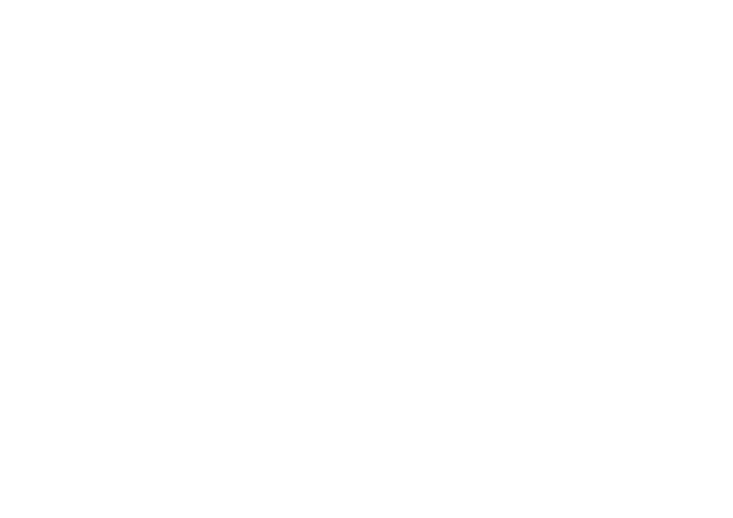
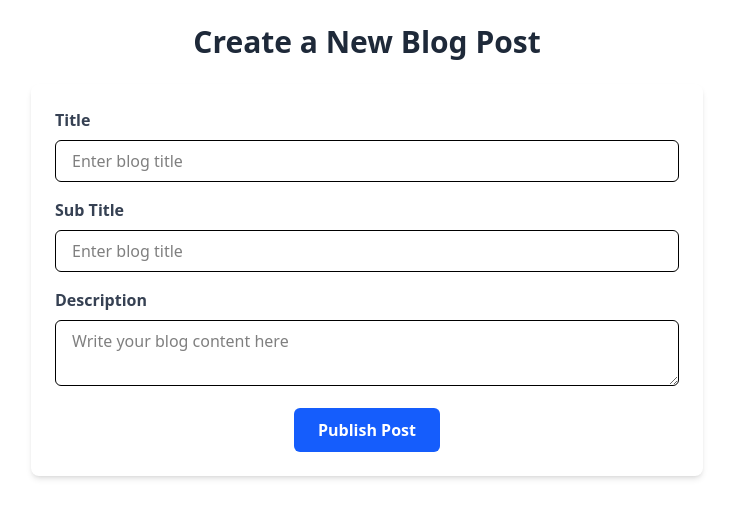
Before and after one commit to ravix2001/react_tut, a React (Vite) app: page /edit in a window 1280 px wide. Shown: the top 518 px of the page, without its empty margins (273-1006 px from the left). Built offline with nearby package versions, Linux system fonts and the light colour scheme.

Commit message:
first commit

```diff
--- a/src/pages/Contact.jsx
+++ b/src/pages/Contact.jsx
@@ -3,7 +3,7 @@ import React from 'react'
 const Contact= () => {
   return (
     <div>
-      <h1>THis is contact Page</h1>
+      <h1>This is contact Page</h1>
     </div>
   )
 }
--- a/src/pages/Create.jsx
+++ b/src/pages/Create.jsx
@@ -1,12 +1,12 @@
 import React from "react";
-// import Navbar from "../components/Navbar";
-import Button from "./components/Button";
+import Navbar from "./components/Navbar";
+import Form from "./components/Form";
 
 const Create = () => {
   return (
     <div>
       <Navbar />
-      <Button/>
+      <Form/>
     </div>
   );
 };
--- a/src/pages/LearningUseState.jsx
+++ b/src/pages/LearningUseState.jsx
@@ -5,35 +5,42 @@ const LearningUseState = () => {
   let [counter, setCounter] = useState(0);
 
   function increase() {
-    setCounter(counter++);
+    setCounter(counter + 1);
   }
 
   function decrease() {
-    while(counter >=0){
-        setCounter(counter--);
+    if (counter != 0) {
+      setCounter(counter - 1);
     }
   }
 
   return (
     <div>
-      <h1>Learning useState</h1>
+      <h1 className="flex justify-center text-3xl m-8">Learning useState</h1>
 
-      <button class="inline-block px-7 py-1.5 overflow-hidden text-sm font-semibold transition-transform rounded-full group text text-green-700/70 bg-green-300/30 hover:bg-green-500/70 hover:text-white">
-        Count {counter}
-      </button>
+      <div className="flex items-center justify-center mt-4 p-10">
+        <div className="flex flex-col items-center bg-gray-100 p-4 rounded-lg shadow-md">
+          <div class="px-6 py-2 mt-6 bg-blue-500 text-white rounded-lg ">
+            Counter = {counter}
+          </div>
+
+          <div className="flex items-center m-6">
             <button
               onClick={increase}
-        class="inline-block px-7 py-1.5 overflow-hidden text-sm font-semibold transition-transform rounded-full group text text-green-700/70 bg-green-300/30 hover:bg-green-500/70 hover:text-white"
+              className="px-6 py-2 bg-green-500 text-white rounded-lg mx-4"
             >
               +
             </button>
 
             <button
               onClick={decrease}
-        class="inline-block px-7 py-1.5 overflow-hidden text-sm font-semibold transition-transform rounded-full group text text-green-700/70 bg-green-300/30 hover:bg-green-500/70 hover:text-white"
+              className="px-6 py-2 bg-red-500 text-white rounded-lg mx-4"
             >
               -
             </button>
+          </div>
+        </div>
+      </div>
     </div>
   );
 };
--- a/src/pages/components/Button.jsx
+++ /dev/null
@@ -1,19 +0,0 @@
-import React from "react";
-import { Navigate, useNavigate } from "react-router-dom";
-
-const Button = () => {
-  return (
-    <div>
-      <div class="add-button hidden md:block">
-        <button
-          onClick={()=> Navigate("/navigate")}
-          class="bg-white text-indigo-700 px-4 py-2 rounded-xl hover:bg-yellow-300 transition-all font-semibold"
-        >
-
-        </button>
-      </div>
-    </div>
-  );
-};
-
-export default Button;
--- a/src/pages/components/Card.jsx
+++ b/src/pages/components/Card.jsx
@@ -12,7 +12,7 @@ const Card = () => {
           />
           <div class="p-6">
             <h2 class="tracking-widest text-xs title-font font-medium text-gray-400 mb-1">
-              Author
+              @Author
             </h2>
             <h1 class="title-font text-lg font-medium text-gray-900 mb-3">
               Title
--- a/src/pages/components/Form.jsx
+++ b/src/pages/components/Form.jsx
@@ -1,11 +1,77 @@
-import React from 'react'
+import React from "react";
 
 const Form = () => {
   return (
     <div>
+      <section class="flex-grow container mx-auto p-6">
+        <h1 class="text-3xl font-bold text-gray-800 mb-6 text-center">
+          Create a New Blog Post
+        </h1>
 
+        <form
+          action="/addBlog"
+          method="POST"
+          class="max-w-2xl mx-auto bg-white p-6 rounded-lg shadow-md"
+        >
+          <div class="mb-4">
+            <label for="title" class="block text-gray-700 font-semibold mb-2">
+              Title
+            </label>
+            <input
+              type="text"
+              id="title"
+              name="title"
+              required
+              class="w-full px-4 py-2 border rounded-md focus:outline-none focus:ring-2 focus:ring-blue-500"
+              placeholder="Enter blog title"
+            />
+          </div>
+
+          <div class="mb-4">
+            <label
+              for="subtitle"
+              class="block text-gray-700 font-semibold mb-2"
+            >
+              Sub Title
+            </label>
+            <input
+              type="text"
+              id="subtitle"
+              name="subtitle"
+              required
+              class="w-full px-4 py-2 border rounded-md focus:outline-none focus:ring-2 focus:ring-blue-500"
+              placeholder="Enter blog title"
+            />
+          </div>
+
+          <div class="mb-4">
+            <label
+              for="description"
+              class="block text-gray-700 font-semibold mb-2"
+            >
+              Description
+            </label>
+            <textarea
+              id="description"
+              name="description"
+              required
+              class="w-full px-4 py-2 border rounded-md focus:outline-none focus:ring-2 focus:ring-blue-500"
+              placeholder="Write your blog content here"
+            ></textarea>
+          </div>
+
+          <div class="text-center">
+            <button
+              type="submit"
+              class="bg-blue-600 text-white px-6 py-2.5 rounded-md font-semibold hover:bg-blue-700 transition"
+            >
+              Publish Post
+            </button>
+          </div>
+        </form>
+      </section>
     </div>
-  )
-}
+  );
+};
 
-export default Form
+export default Form;
```
Also changed, not shown: src/pages/components/Navbar.jsx (+44 -20 lines). Lines whose indentation alone changed are shown as unchanged.
